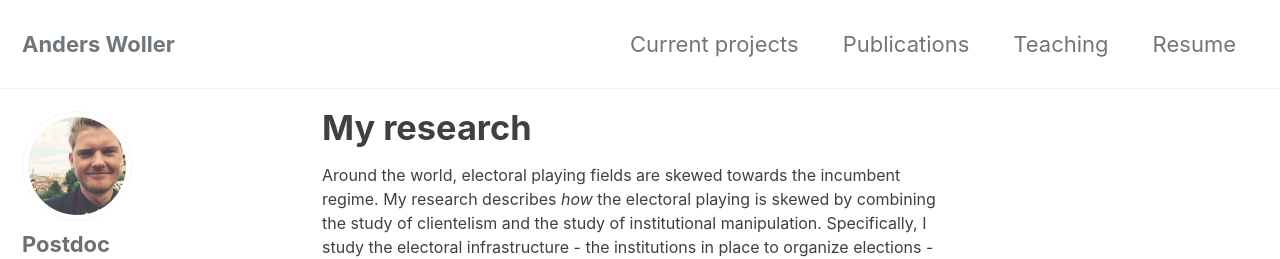
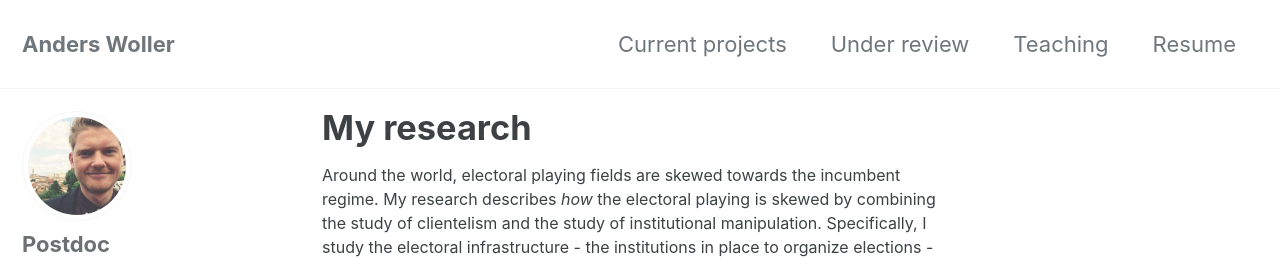
Before and after one commit to AndersWoller/AndersWoller.github.io, a Jekyll site: the page built from index.html, in a window 1280 px wide and 900 px high. Shown: the top 259 px of the window. Built offline with Jekyll 4.4.1, drawn with Linux system fonts in a browser that asks for light colours; cached includes are drawn as plain includes; the list of posts is cut into pages by our own code.

Commit message:
Update navigation.yml

```diff
--- a/_data/navigation.yml
+++ b/_data/navigation.yml
@@ -2,7 +2,7 @@
 main:
   - title: "Current projects"
     url: /Research/
-  - title: "Publications"
+  - title: "Under review"
     url: /pub/
   - title: "Teaching"
     url: /teaching/
```
